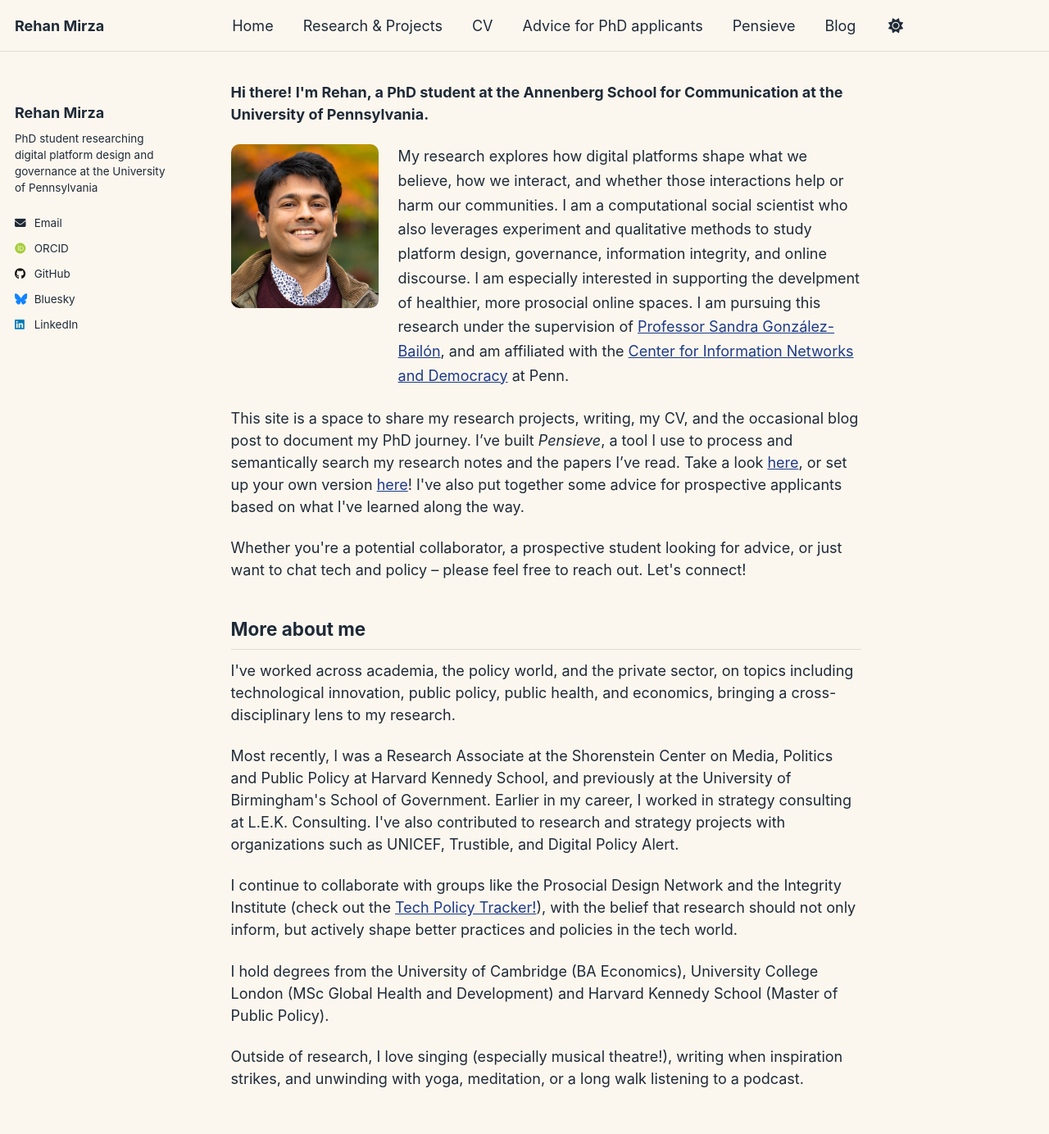
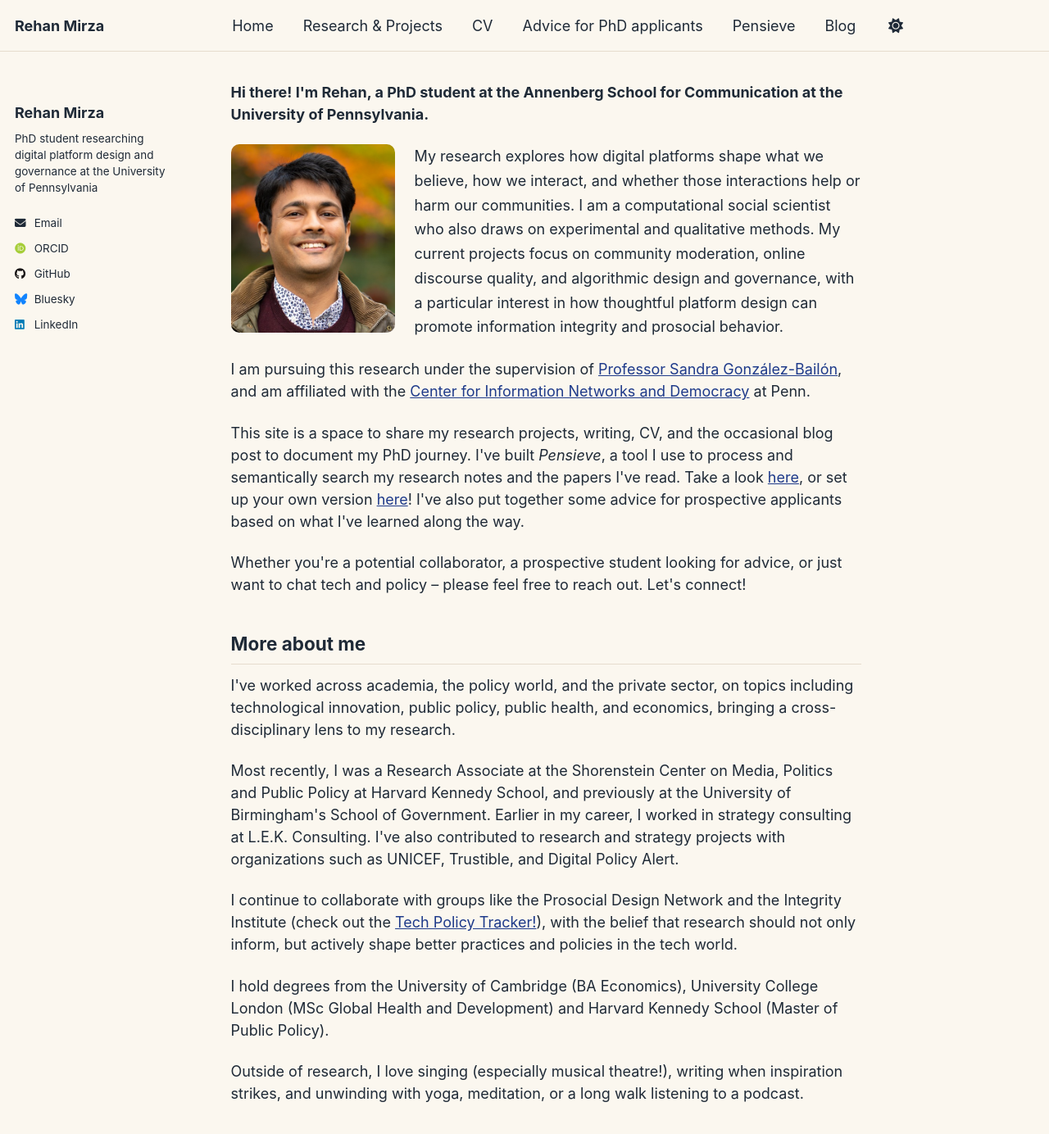
Before and after one commit to ramirza1/Rehan-Mirza, a Jekyll site: the page built from _pages/about.md, in a window 1280 px wide and 1400 px high. Shown: the top 1384 px of the window at 82% size. Built offline with Jekyll 4.4.1, drawn with Linux system fonts in a browser that asks for light colours; some web fonts are replaced; a script that is not in the unit is left out.

Commit message:
Updated homepage for formatting

```diff
--- a/_pages/about.md
+++ b/_pages/about.md
@@ -8,14 +8,8 @@ redirect_from:
   - /about.html
 ---
 <style>
-.author__avatar {
-  display: none !important;
-}
-</style>
-<style>
-.page__title {
-  display: none;
-}
+.author__avatar { display: none !important; }
+.page__title { display: none; }
 </style>
 <link rel="stylesheet" href="{{ '/assets/css/custom.css' | relative_url }}">
 
@@ -33,13 +27,13 @@ redirect_from:
          class="profile-photo-left"
          loading="lazy">
     <div class="research-text">
-      <p>My research explores how digital platforms shape what we believe, how we interact, and whether those interactions help or harm our communities. I am a computational social scientist who also leverages experiment and qualitative methods to study platform design, governance, information integrity, and online discourse. I am especially interested in supporting the develpment of healthier, more prosocial online spaces. I am pursuing this research under the supervision of
-      <a href="https://www.asc.upenn.edu/people/faculty/sandra-gonzalez-bailon-phd" target="_blank" rel="noopener">
-       Professor Sandra Gonz&aacute;lez-Bail&oacute;n</a>, and am affiliated with the <a href="https://cind.asc.upenn.edu" target="_blank" rel="noopener">
-      Center for Information Networks and Democracy</a> at Penn.</p>
+      <p>My research explores how digital platforms shape what we believe, how we interact, and whether those interactions help or harm our communities. I am a computational social scientist who also draws on experimental and qualitative methods. My current projects focus on community moderation, online discourse quality, and algorithmic design and governance, with a particular interest in how thoughtful platform design can promote information integrity and prosocial behavior.</p>
     </div>
   </div>
-  <p>This site is a space to share my research projects, writing, my CV, and the occasional blog post to document my PhD journey. I’ve  built <em>Pensieve</em>, a tool I use to process and semantically search my research notes and the papers I’ve read. Take a look <a href="https://pensieve-live.streamlit.app" target="_blank" rel="noopener noreferrer">here</a>, or set up your own version <a href="https://github.com/ramirza1/pensieve-project-template" target="_blank" rel="noopener noreferrer">here</a>! I've also put together some advice for prospective applicants based on what I've learned along the way.</p>
+
+  <p>I am pursuing this research under the supervision of <a href="https://www.asc.upenn.edu/people/faculty/sandra-gonzalez-bailon-phd" target="_blank" rel="noopener">Professor Sandra Gonz&aacute;lez-Bail&oacute;n</a>, and am affiliated with the <a href="https://cind.asc.upenn.edu" target="_blank" rel="noopener">Center for Information Networks and Democracy</a> at Penn.</p>
+
+  <p>This site is a space to share my research projects, writing, CV, and the occasional blog post to document my PhD journey. I've built <em>Pensieve</em>, a tool I use to process and semantically search my research notes and the papers I've read. Take a look <a href="https://pensieve-live.streamlit.app" target="_blank" rel="noopener noreferrer">here</a>, or set up your own version <a href="https://github.com/ramirza1/pensieve-project-template" target="_blank" rel="noopener noreferrer">here</a>! I've also put together some advice for prospective applicants based on what I've learned along the way.</p>
 
   <p>Whether you're a potential collaborator, a prospective student looking for advice, or just want to chat tech and policy – please feel free to reach out. Let's connect!</p>
 
@@ -49,8 +43,7 @@ redirect_from:
 
   <p>Most recently, I was a Research Associate at the Shorenstein Center on Media, Politics and Public Policy at Harvard Kennedy School, and previously at the University of Birmingham's School of Government. Earlier in my career, I worked in strategy consulting at L.E.K. Consulting. I've also contributed to research and strategy projects with organizations such as UNICEF, Trustible, and Digital Policy Alert.</p>
 
-  <p>I continue to collaborate with groups like the Prosocial Design Network and the Integrity Institute (check out the <a href="https://integrityinstitute.org/legislative-tracker" target="_blank" rel="noopener">
-       Tech Policy Tracker!</a>), with the belief that research should not only inform, but actively shape better practices and policies in the tech world.</p>
+  <p>I continue to collaborate with groups like the Prosocial Design Network and the Integrity Institute (check out the <a href="https://integrityinstitute.org/legislative-tracker" target="_blank" rel="noopener">Tech Policy Tracker!</a>), with the belief that research should not only inform, but actively shape better practices and policies in the tech world.</p>
 
   <p>I hold degrees from the University of Cambridge (BA Economics), University College London (MSc Global Health and Development) and Harvard Kennedy School (Master of Public Policy).</p>
 
--- a/assets/css/custom.css
+++ b/assets/css/custom.css
@@ -19,12 +19,13 @@
 
 /* Photo sizing and shape */
 .research-block .profile-photo-left {
-  width: 180px;          /* adjust 160–200px to taste */
-  height: 200px;
+  width: 200px;
+  height: 230px;
   object-fit: cover;
+  object-position: center top;
   border-radius: 10px;
-  margin: 0;             /* Flex handles spacing */
-  flex: 0 0 180px;
+  margin: 0;
+  flex: 0 0 200px;
 }
 
 /* Comfortable reading width for the research text */
@@ -41,8 +42,8 @@
     gap: 12px;
   }
   .research-block .profile-photo-left {
-    width: 140px;
-    height: 140px;
+    width: 180px;        /* was 140px */
+    height: 210px;       /* was 140px */
   }
 }
 
```
